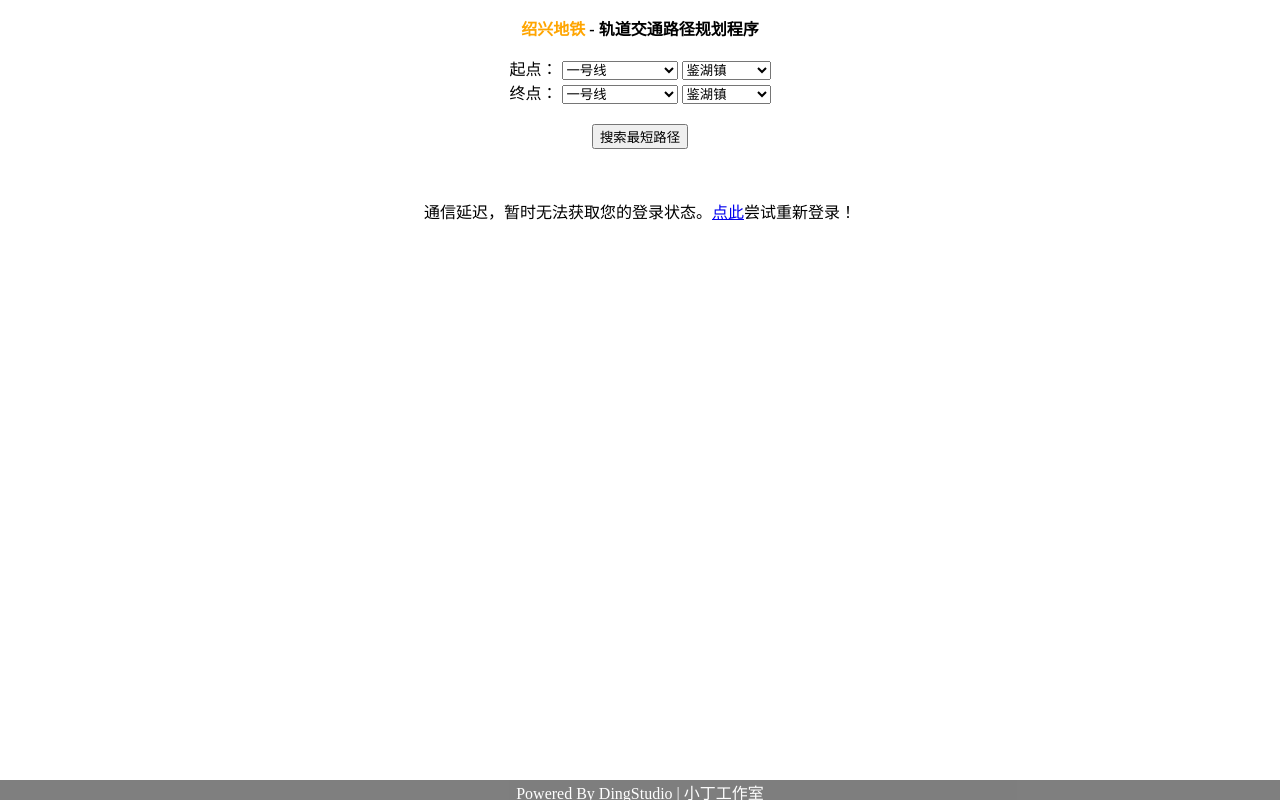
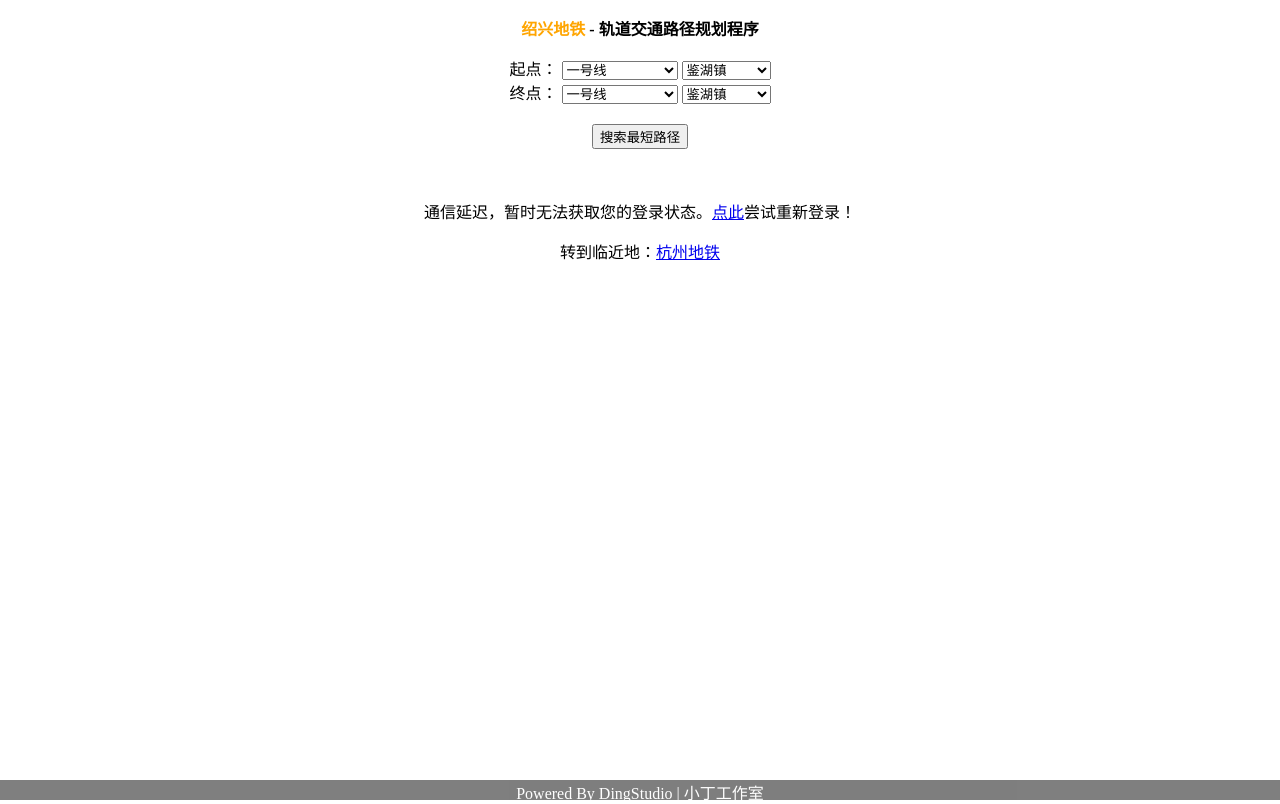
Before and after one commit to ddawx123/sxmtr, a plain HTML site: page index.html in a window 1280 px wide. Drawn offline with Linux system fonts and the light colour scheme.

Commit message:
add friendly link
add friendly link

```diff
--- a/index.html
+++ b/index.html
@@ -46,6 +46,7 @@
     <p class="desc"></p>
     <p class="result"></p>
     <p id="sso_status"></p>
+    <p id="city_link">转到临近地：<a href="../hzmtr/" target="_self">杭州地铁</a></p>
     <script type="text/javascript" src="jquery-2.2.2.min.js"></script>
     <script type="text/javascript" src="underscore-1.8.3.min.js"></script>
     <script type="text/javascript" src="mtr.lib.js"></script>
```
